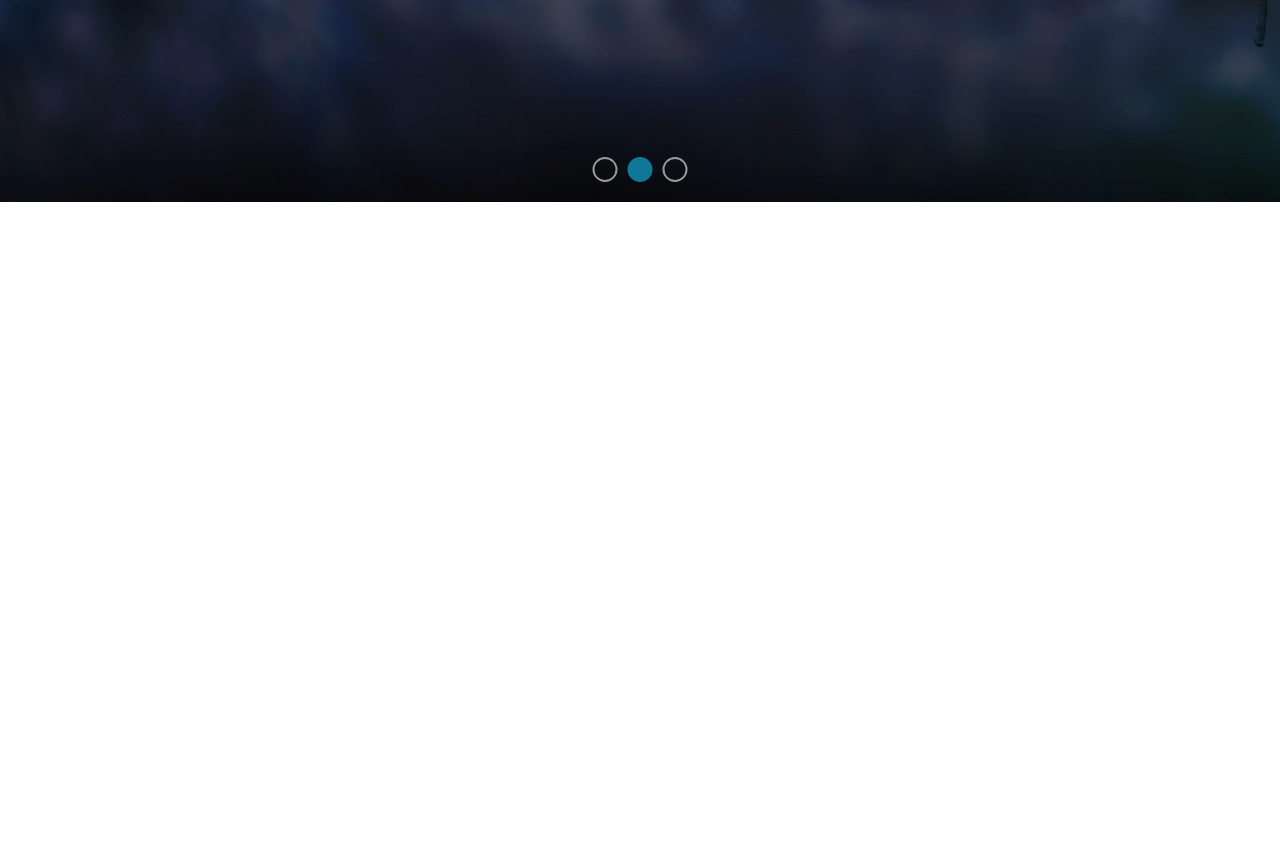
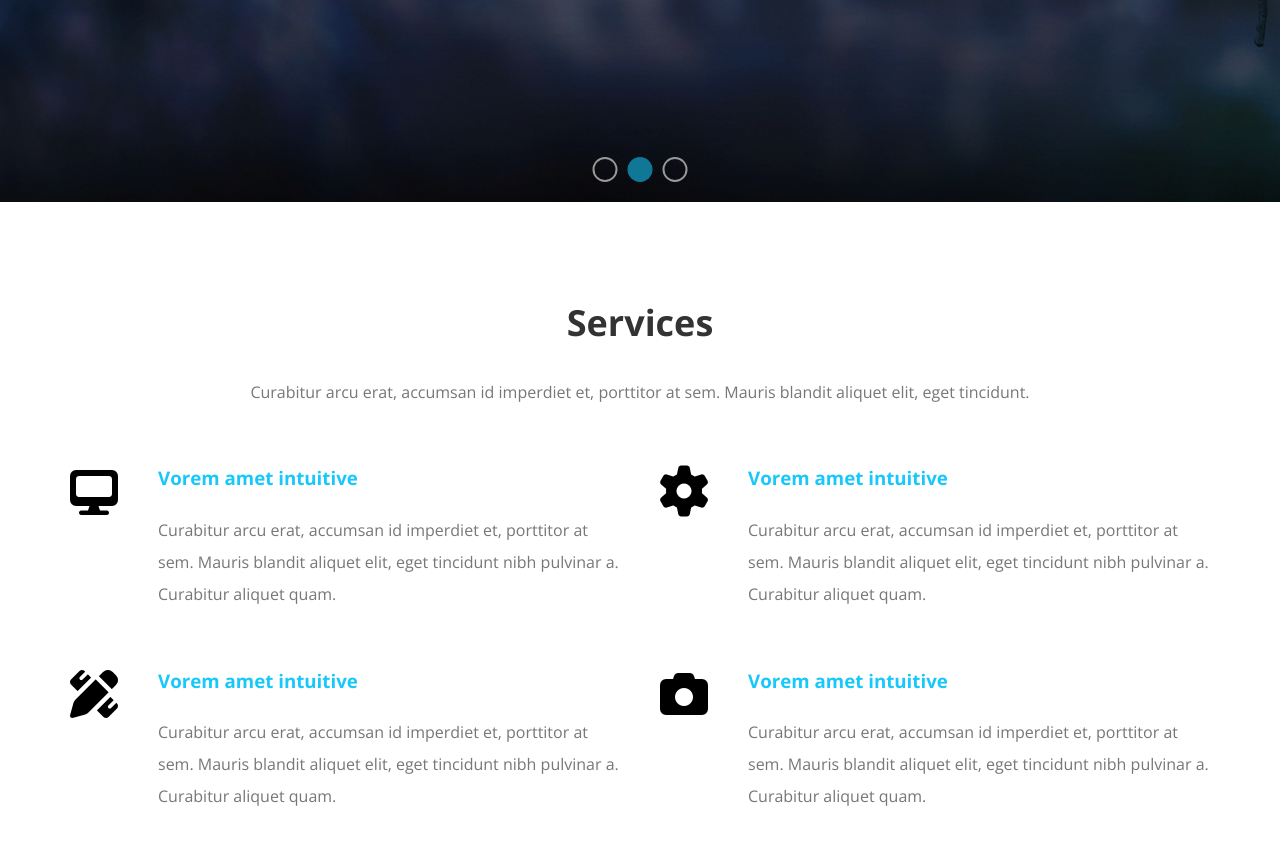
Before and after one commit to fathyali11/template2, a plain HTML site: page index.html in a window 1280 px wide. Shown: the part 598-1442 px from the top of the page. Before the commit the page ends 800 px from the top, so only its background shows below. Drawn offline with nearby package versions, Linux system fonts and the light colour scheme.

Commit message:
add service html and css code

```diff
--- a/css/style.css
+++ b/css/style.css
@@ -278,3 +278,65 @@ header .container .form i {
 }
 
 /* End of .landing section */
+
+/* .services section */
+
+.services {
+    padding: 100px 0;
+}
+
+.services .main-heading {
+    text-align: center;
+    margin-bottom: 60px;
+}
+
+.services .main-heading h2 {
+    font-size: 36px;
+    color: #333;
+    margin-bottom: 35px;
+}
+
+.services .main-heading p {
+    font-size: 16px;
+    color: #777;
+    line-height: 1.8;
+}
+
+.services .services-container {
+    display: grid;
+    grid-template-columns: repeat(auto-fill, minmax(450px, 1fr));
+    grid-column-gap: 40px;
+    grid-row-gap: 60px;
+}
+
+
+.services .services-container .srv-box {
+    display: flex;
+    justify-content: space-between;
+    align-items: flex-start;
+    gap: 40px;
+}
+
+@media (max-width: 767px) {
+
+    .services .services-container .srv-box {
+        flex-direction: column;
+        align-items: center;
+        justify-content: center;
+    }
+    .services .services-container .srv-box .text {
+        text-align: center;
+    }
+}
+
+.services .services-container .srv-box .text h3 {
+    margin-bottom: 25px;
+    color: var(--main-color);
+}
+
+.services .services-container .srv-box .text p {
+    color: #777;
+    line-height: 2;
+}
+
+/* End of .services section */
--- a/index.html
+++ b/index.html
@@ -64,6 +64,59 @@
             <li></li>
         </ul>
     </div>
+    <div class="services">
+      <div class="container">
+        <div class="main-heading">
+          <h2>Services</h2>
+          <p>
+            Curabitur arcu erat, accumsan id imperdiet et, porttitor at sem. Mauris blandit aliquet elit, eget
+            tincidunt.
+          </p>
+        </div>
+        <div class="services-container">
+          <div class="srv-box">
+            <i class="fas fa-desktop fa-3x"></i>
+            <div class="text">
+              <h3>Vorem amet intuitive</h3>
+              <p>
+                Curabitur arcu erat, accumsan id imperdiet et, porttitor at sem. Mauris blandit aliquet elit, eget
+                tincidunt nibh pulvinar a. Curabitur aliquet quam.
+              </p>
+            </div>
+          </div>
+          <div class="srv-box">
+            <i class="fas fa-cog fa-3x"></i>
+            <div class="text">
+              <h3>Vorem amet intuitive</h3>
+              <p>
+                Curabitur arcu erat, accumsan id imperdiet et, porttitor at sem. Mauris blandit aliquet elit, eget
+                tincidunt nibh pulvinar a. Curabitur aliquet quam.
+              </p>
+            </div>
+          </div>
+          <div class="srv-box">
+            <i class="fas fa-pencil-ruler fa-3x"></i>
+            <div class="text">
+              <h3>Vorem amet intuitive</h3>
+              <p>
+                Curabitur arcu erat, accumsan id imperdiet et, porttitor at sem. Mauris blandit aliquet elit, eget
+                tincidunt nibh pulvinar a. Curabitur aliquet quam.
+              </p>
+            </div>
+          </div>
+          <div class="srv-box">
+            <i class="fas fa-camera fa-3x"></i>
+            <div class="text">
+              <h3>Vorem amet intuitive</h3>
+              <p>
+                Curabitur arcu erat, accumsan id imperdiet et, porttitor at sem. Mauris blandit aliquet elit, eget
+                tincidunt nibh pulvinar a. Curabitur aliquet quam.
+              </p>
+            </div>
+          </div>
+        </div>
+      </div>
+    </div>
 </body>
 
 </html>
```
